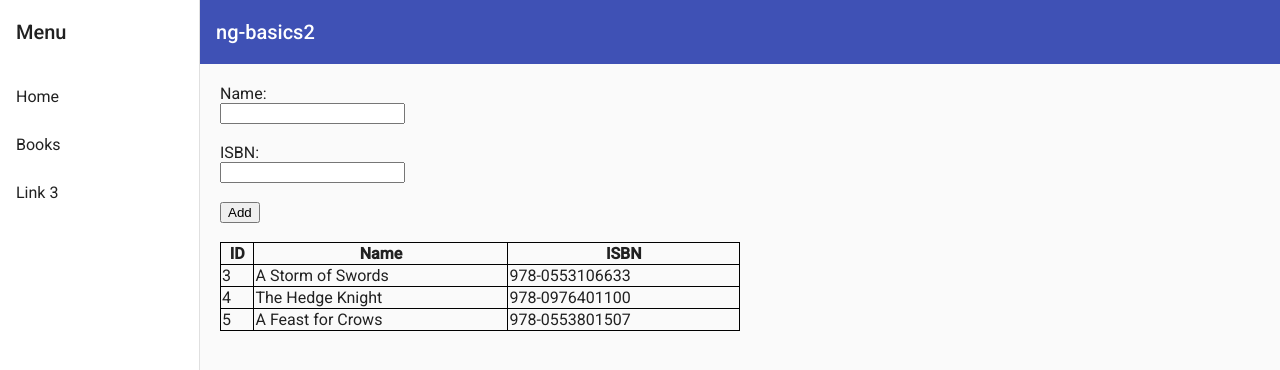
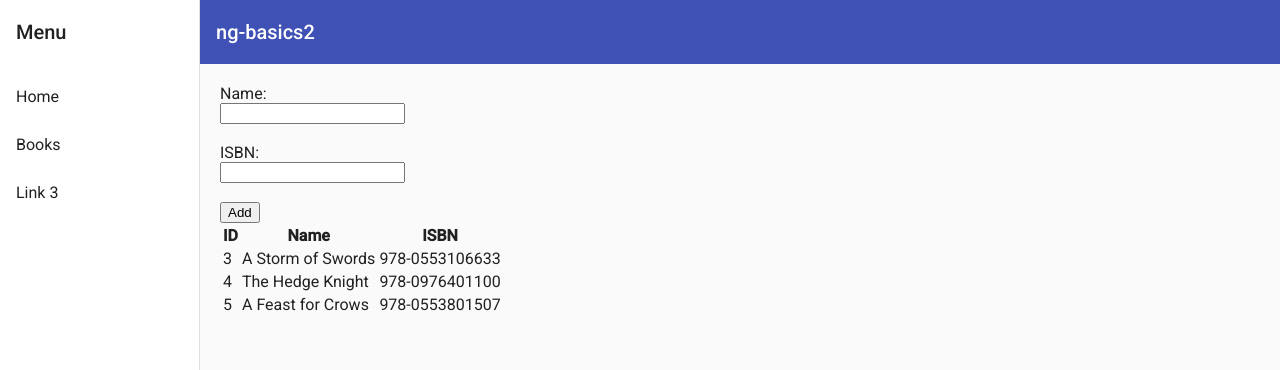
Before and after one commit to Pentarakis/ng-basics2, an Angular app: page /book in a window 1280 px wide. Shown: the top 370 px of the page. Built offline with nearby package versions, Linux system fonts and the light colour scheme.

Commit message:
6-separate-components

```diff
--- a/src/app/app-routing.module.ts
+++ b/src/app/app-routing.module.ts
@@ -1,12 +1,11 @@
 import { NgModule } from '@angular/core';
 import { Routes, RouterModule } from '@angular/router';
 import { DashboardComponent } from './basic-layout/dashboard/dashboard.component';
-import { BookComponent } from './book/book/book.component';
-
+import { BookListComponent } from './book/book-list/book-list.component';
 
 const routes: Routes = [
   { path: '', component: DashboardComponent },
-  { path: 'book', component: BookComponent }
+  { path: 'book', component: BookListComponent }
 ];
 
 @NgModule({
--- /dev/null
+++ b/src/app/book/book-list/book-list.component.html
@@ -0,0 +1,20 @@
+<ngb-book [book]="selectedBook" (addNewBook)="save($event)"></ngb-book>
+
+<table>
+  <thead>
+  <tr>
+    <th>ID</th>
+    <th>Name</th>
+    <th>ISBN</th>
+  </tr>
+  </thead>
+
+  <tbody>
+  <tr *ngFor="let book of books" (click)="selectedBook = book">
+    <td>{{book.id}}</td>
+    <td>{{book.name}}</td>
+    <td>{{book.isbn}}</td>
+  </tr>
+  </tbody>
+
+</table>
--- /dev/null
+++ b/src/app/book/book-list/book-list.component.ts
@@ -0,0 +1,37 @@
+import { Component, OnInit } from '@angular/core';
+import { Book } from '../model/book';
+
+@Component({
+  selector: 'ngb-book-list',
+  templateUrl: './book-list.component.html',
+  styleUrls: ['./book-list.component.scss']
+})
+export class BookListComponent implements OnInit {
+
+  books: Book[] = [
+    {id: 3, name: 'A Storm of Swords', isbn: '978-0553106633'},
+    {id: 4, name: 'The Hedge Knight', isbn: '978-0976401100'},
+    {id: 5, name: 'A Feast for Crows', isbn: '978-0553801507'}
+  ];
+
+  selectedBook: Book = new Book();
+
+  constructor() { }
+
+  ngOnInit() {
+  }
+
+  save(book: Book): void {
+    book.id = this.createId();
+    this.books.push(book);
+  }
+
+  private createId(): number {
+    const lastBook = this.books[this.books.length - 1];
+    if (lastBook && lastBook.id) {
+      return lastBook.id + 1;
+    }
+    return 1;
+  }
+
+}
--- a/src/app/book/book.module.ts
+++ b/src/app/book/book.module.ts
@@ -2,10 +2,11 @@ import { NgModule } from '@angular/core';
 import { CommonModule } from '@angular/common';
 import { FormsModule } from '@angular/forms';
 import { BookComponent } from './book/book.component';
+import { BookListComponent } from './book-list/book-list.component';
 
 @NgModule({
-  declarations: [BookComponent],
-  exports: [BookComponent],
+  declarations: [BookComponent, BookListComponent],
+  exports: [BookComponent, BookListComponent],
   imports: [
     FormsModule,
     CommonModule
--- a/src/app/book/book/book.component.html
+++ b/src/app/book/book/book.component.html
@@ -3,7 +3,7 @@
   <div>
     <label>
       Name:<br>
-      <input name="name" [(ngModel)]="selectedBook.name" >
+      <input name="name" [(ngModel)]="book.name" >
     </label>
   </div>
 
@@ -12,7 +12,7 @@
   <div>
     <label>
       ISBN:<br>
-      <input name="isbn" [(ngModel)]="selectedBook.isbn" >
+      <input name="isbn" [(ngModel)]="book.isbn" >
     </label>
   </div>
 
@@ -20,29 +20,8 @@
 
   <div>
     <button (click)="save()">
-      {{ selectedBook.id ? 'New' : 'Add' }}
+      {{ book.id ? 'New' : 'Add' }}
     </button>
   </div>
 
 </form>
-
-<br>
-
-<table>
-  <thead>
-  <tr>
-    <th>ID</th>
-    <th>Name</th>
-    <th>ISBN</th>
-  </tr>
-  </thead>
-
-  <tbody>
-  <tr *ngFor="let book of books" (click)="selectedBook = book">
-    <td>{{book.id}}</td>
-    <td>{{book.name}}</td>
-    <td>{{book.isbn}}</td>
-  </tr>
-  </tbody>
-
-</table>
--- a/src/app/book/book/book.component.ts
+++ b/src/app/book/book/book.component.ts
@@ -1,4 +1,4 @@
-import { Component, OnInit } from '@angular/core';
+import { Component, EventEmitter, Input, OnInit, Output } from '@angular/core';
 import { Book } from '../model/book';
 
 @Component({
@@ -8,13 +8,11 @@ import { Book } from '../model/book';
 })
 export class BookComponent implements OnInit {
 
-  books: Book[] = [
-    {id: 3, name: 'A Storm of Swords', isbn: '978-0553106633'},
-    {id: 4, name: 'The Hedge Knight', isbn: '978-0976401100'},
-    {id: 5, name: 'A Feast for Crows', isbn: '978-0553801507'}
-  ];
+  @Input()
+  book: Book = new Book();
 
-  selectedBook: Book = new Book();
+  @Output()
+  addNewBook: EventEmitter<Book> = new EventEmitter<Book>();
 
   constructor() { }
 
@@ -22,20 +20,11 @@ export class BookComponent implements OnInit {
   }
 
   save(): void {
-    if (this.selectedBook.id) {
-      this.selectedBook = new Book();
+    if (this.book.id) {
+      this.book = new Book();
     } else {
-      this.selectedBook.id = this.createId();
-      this.books.push(this.selectedBook);
+      this.addNewBook.emit(this.book);
     }
   }
 
-  private createId(): number {
-    const lastBook = this.books[this.books.length - 1];
-    if (lastBook && lastBook.id) {
-      return lastBook.id + 1;
-    }
-    return 1;
-  }
-
 }
```
Also changed, not shown: src/app/book/book-list/book-list.component.scss (added), 1 other file (tests, documents, lock files or other folders).
